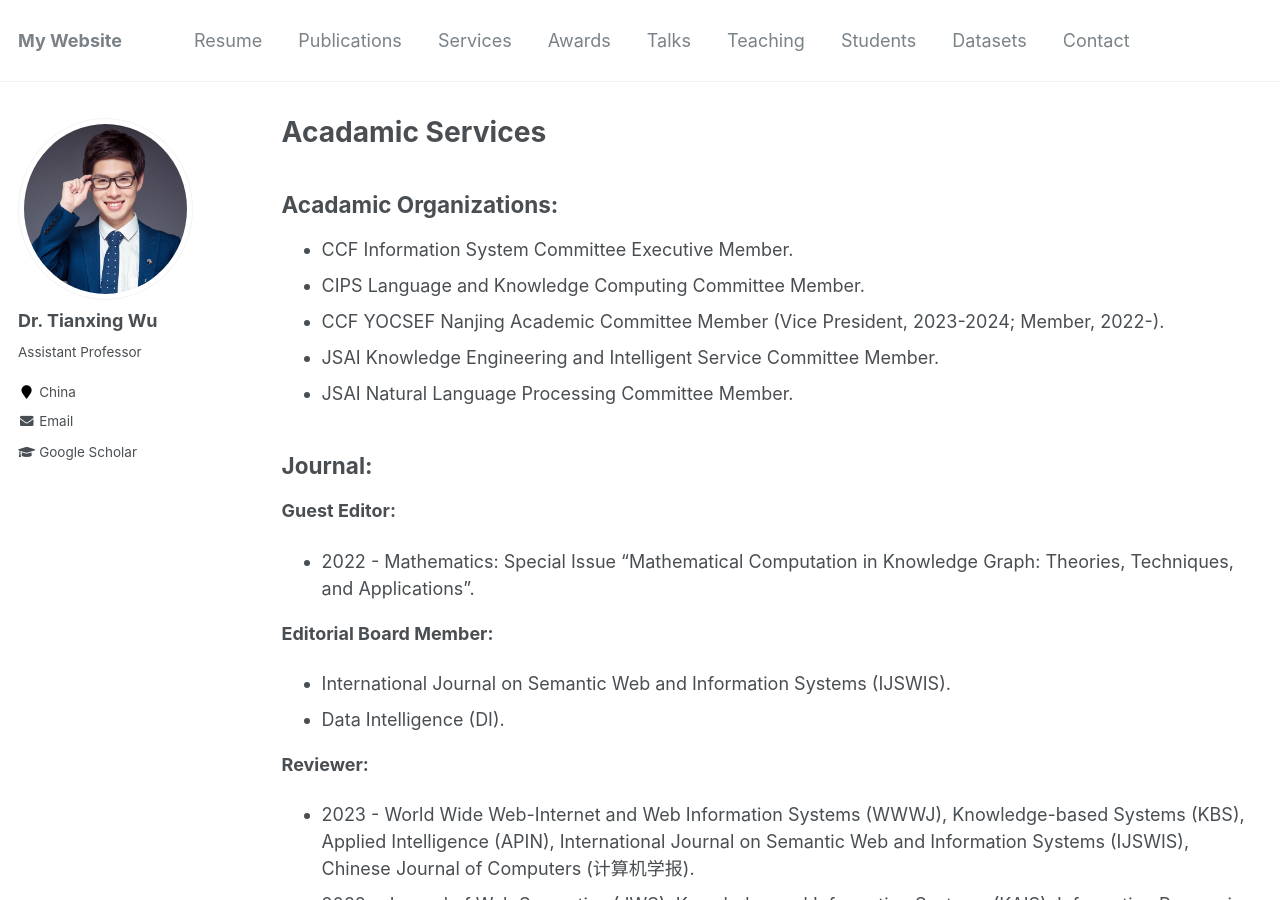
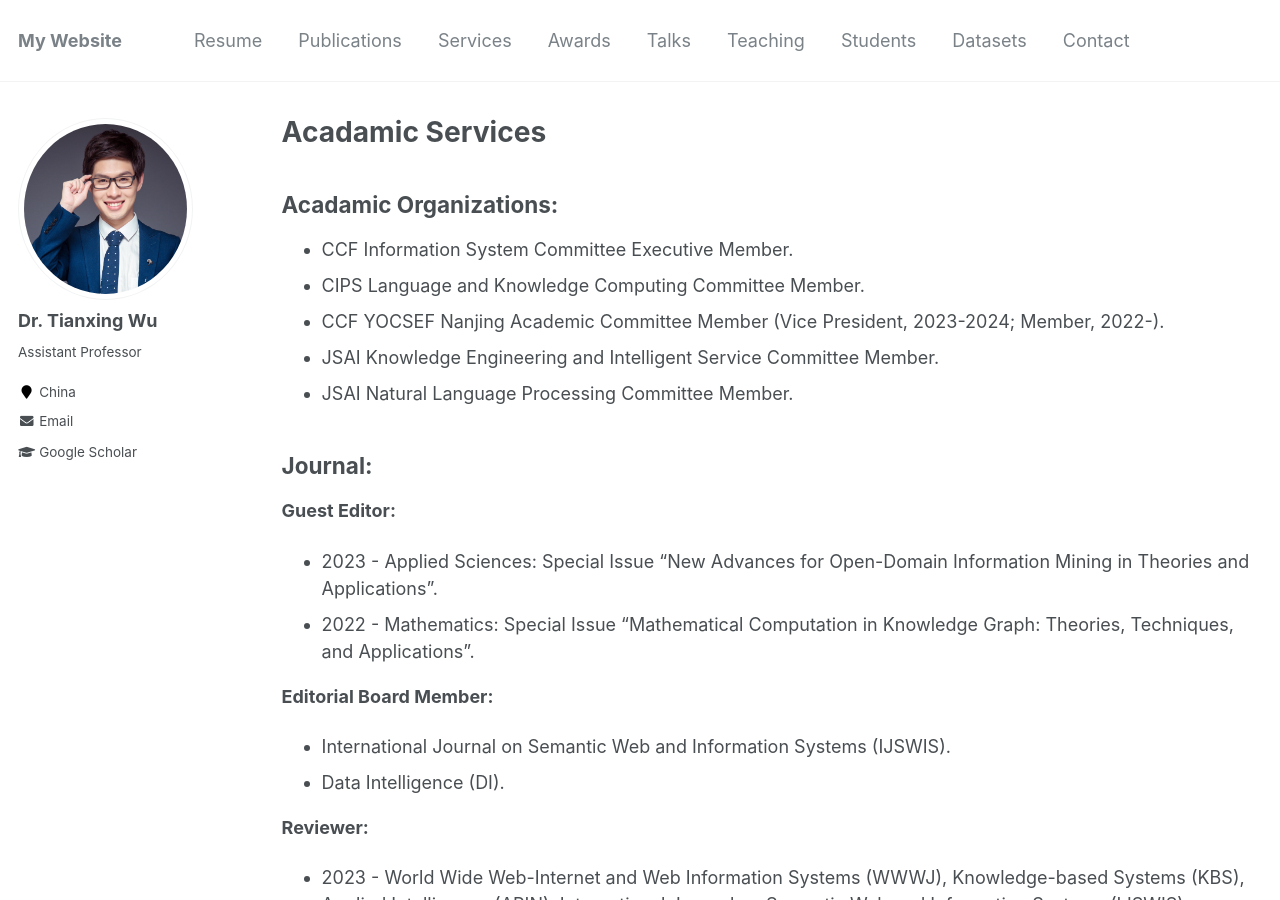
Before and after one commit to tianxing-wu/tianxing-wu.github.io, a Jekyll site: the page built from _pages/services.md, in a window 1280 px wide and 900 px high. Built offline with Jekyll 4.4.1, drawn with Linux system fonts in a browser that asks for light colours.

Commit message:
info update

```diff
--- a/_pages/services.md
+++ b/_pages/services.md
@@ -13,6 +13,7 @@ author_profile: true
 
 ## Journal:
 **Guest Editor:**
+* 2023 - Applied Sciences: Special Issue "New Advances for Open-Domain Information Mining in Theories and Applications".
 * 2022 - Mathematics: Special Issue "Mathematical Computation in Knowledge Graph: Theories, Techniques, and Applications".
 
 **Editorial Board Member:**
```
Also changed, not shown: 1 other file.
